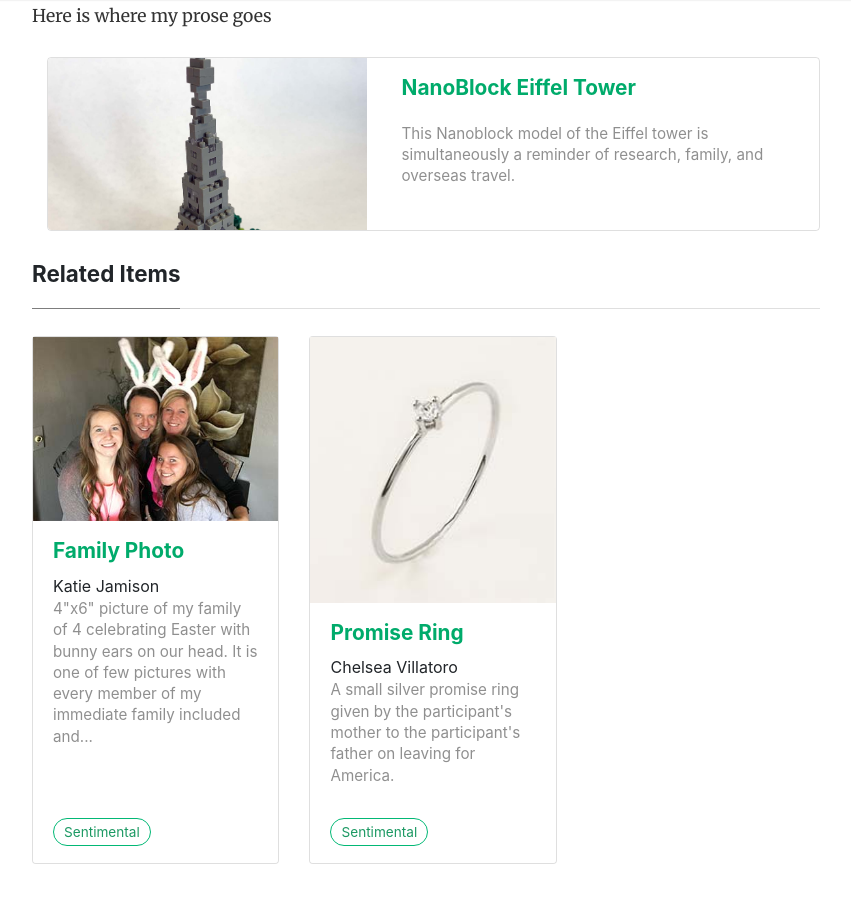
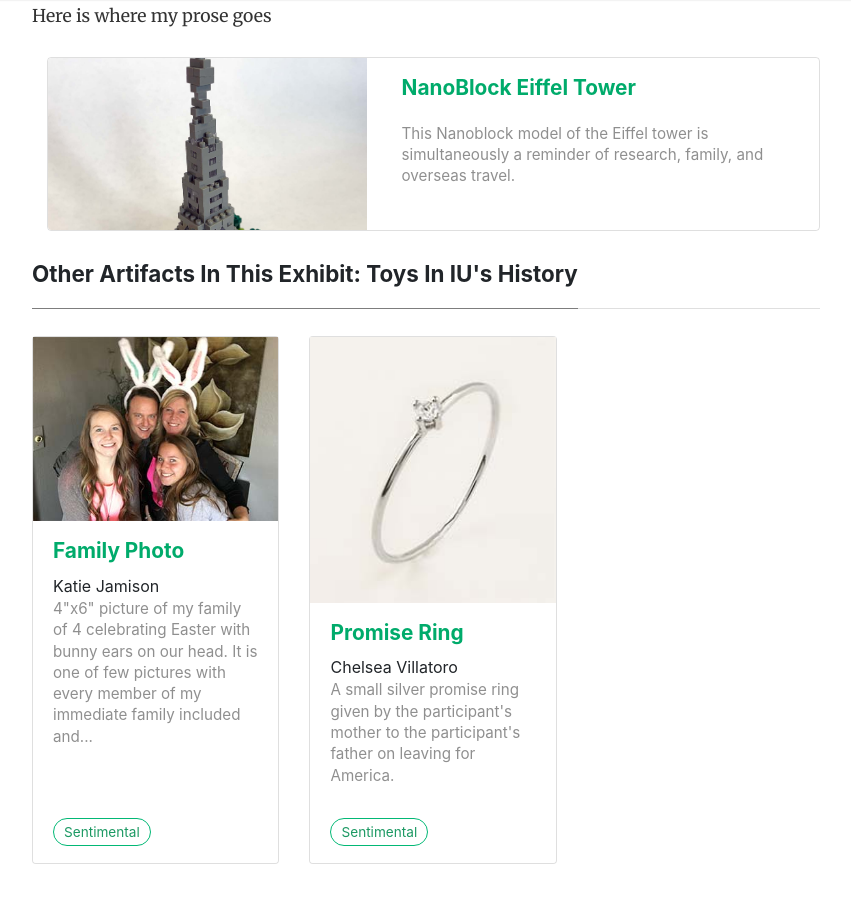
Before and after one commit to IUBHistoryHarvest/IUBHistoryHarvest.github.io, a Jekyll site: the page built from _stories/kalani.md, in a window 1280 px wide and 900 px high, scrolled down 474 px. Shown: the whole window, without its empty margins (253-1104 px from the left). Built offline with Jekyll 4.4.1, drawn with Linux system fonts in a browser that asks for light colours; nearby versions of some CDN libraries; comment, search, counter and statistics services are not loaded.

Commit message:
no message

```diff
--- a/_layouts/story.html
+++ b/_layouts/story.html
@@ -79,7 +79,7 @@ permalink: "/stories"
 
 
 			<div class="section-title col-md-12 mt-4" style="padding-left: 0;">
-			<h2><span class="text-capitalize">Related Items</span></h2>
+			<h2><span class="text-capitalize">Other artifacts in this exhibit: {{ page.exhibittitle }}</span></h2>
 			</div>
 			<div class="row listrecent">
 			{% assign pages_list = docs %}
--- a/_stories/kalani.md
+++ b/_stories/kalani.md
@@ -1,6 +1,7 @@
 ---
 layout: story
 title: The Toys We Play With, The Toys We Display
+exhibittitle: Toys in IU's history
 author: kalani
 storyid: kalani
 featureditem: 2019-03-06-ID0002
```
